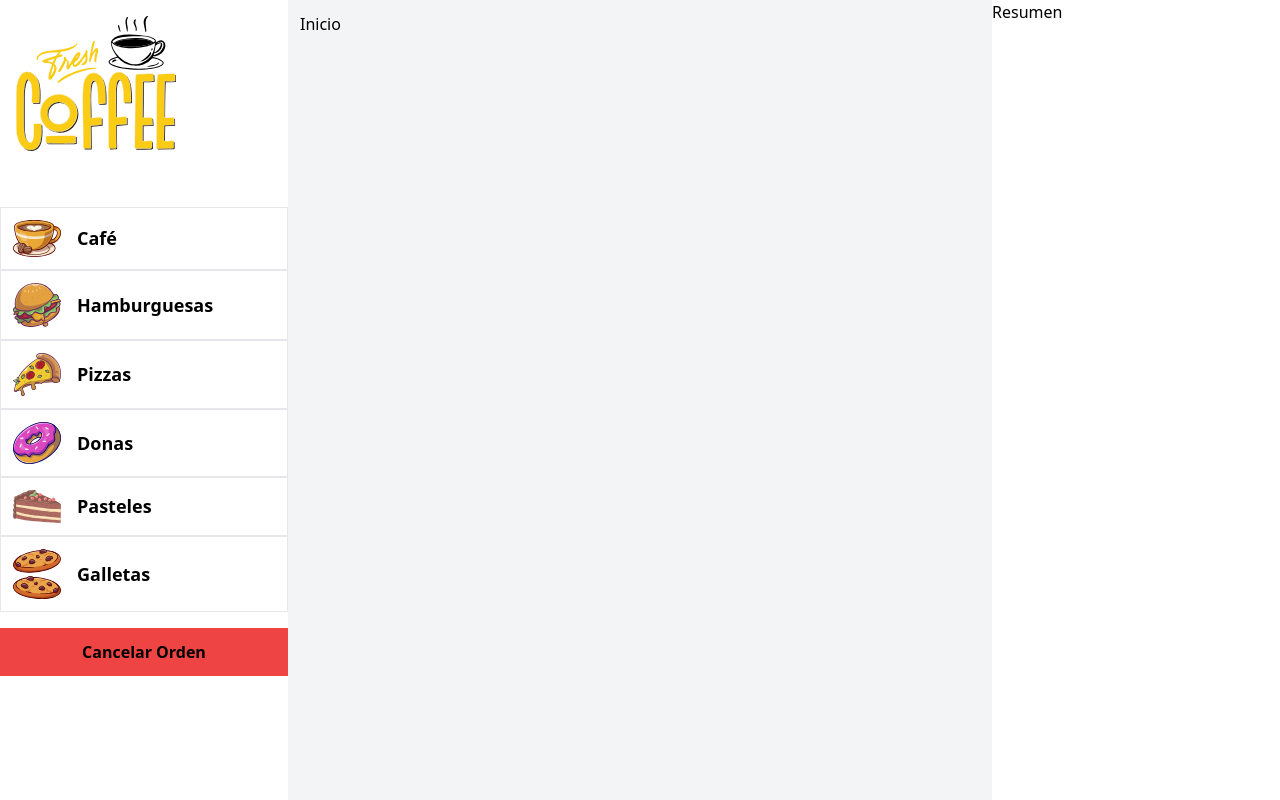
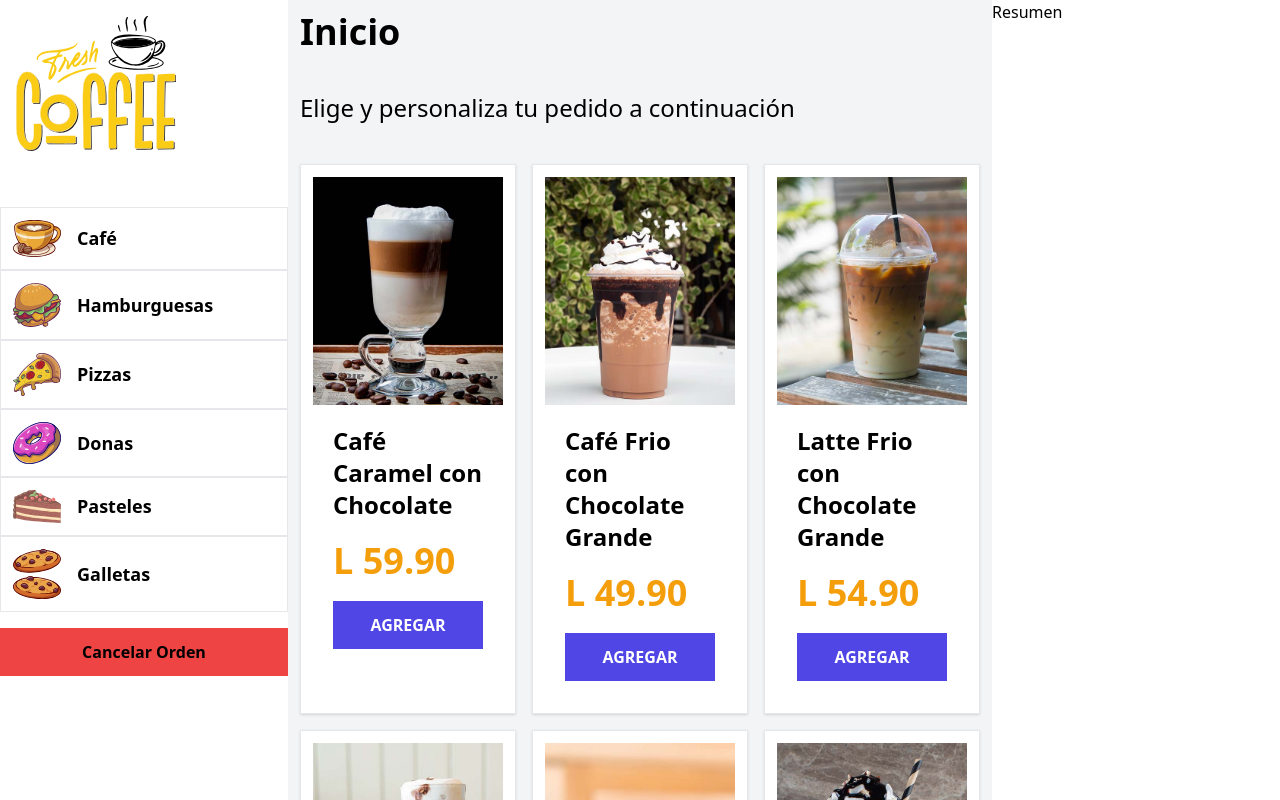
Before and after one commit to mkhi33/Laravel, a React (Vite) app in the folder quiosco/react-quiosco/: page / in a window 1280 px wide. Built offline with nearby package versions, Linux system fonts and the light colour scheme.

Commit message:
Mostrar productos

```diff
--- a/quiosco/react-quiosco/src/views/Inicio.jsx
+++ b/quiosco/react-quiosco/src/views/Inicio.jsx
@@ -1,7 +1,16 @@
-
+import Producto from '../components/Producto'
+import { productos } from '../data/productos'
 const Inicio = () => {
   return (
-    <div>Inicio</div>
+    <>
+      <h1 className='text-4xl font-black'>Inicio</h1>
+      <p className='text-2xl my-10'>Elige y personaliza tu pedido a continuación</p>
+      <div className='grid gap-4 grid-cols-1 md:grid-cols-2 xl:grid-cols-3'>
+        {productos.map(producto => (
+          <Producto key={producto.imagen} producto={producto} />
+        ))}
+      </div>
+    </>
   )
 }
 
```
